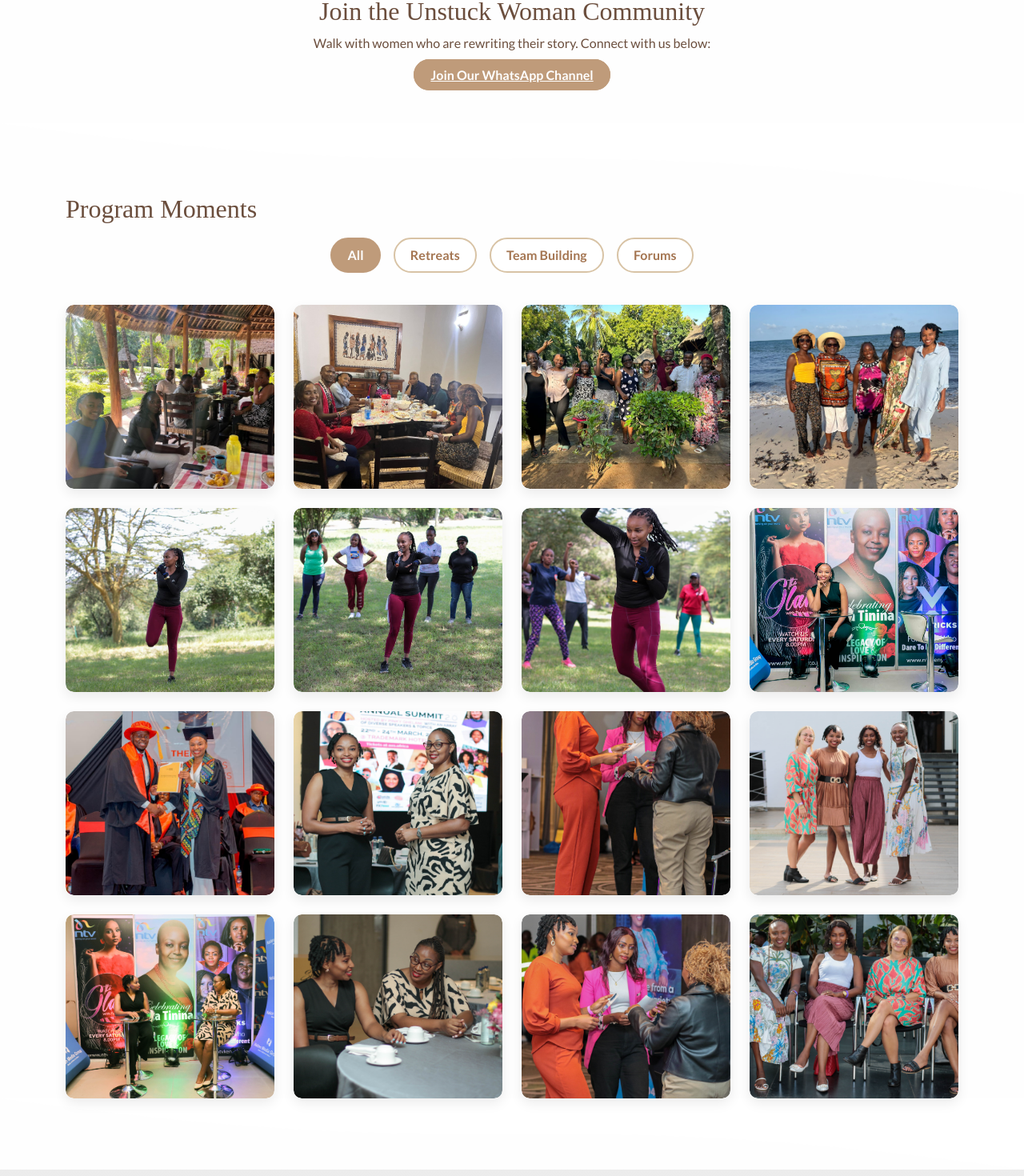
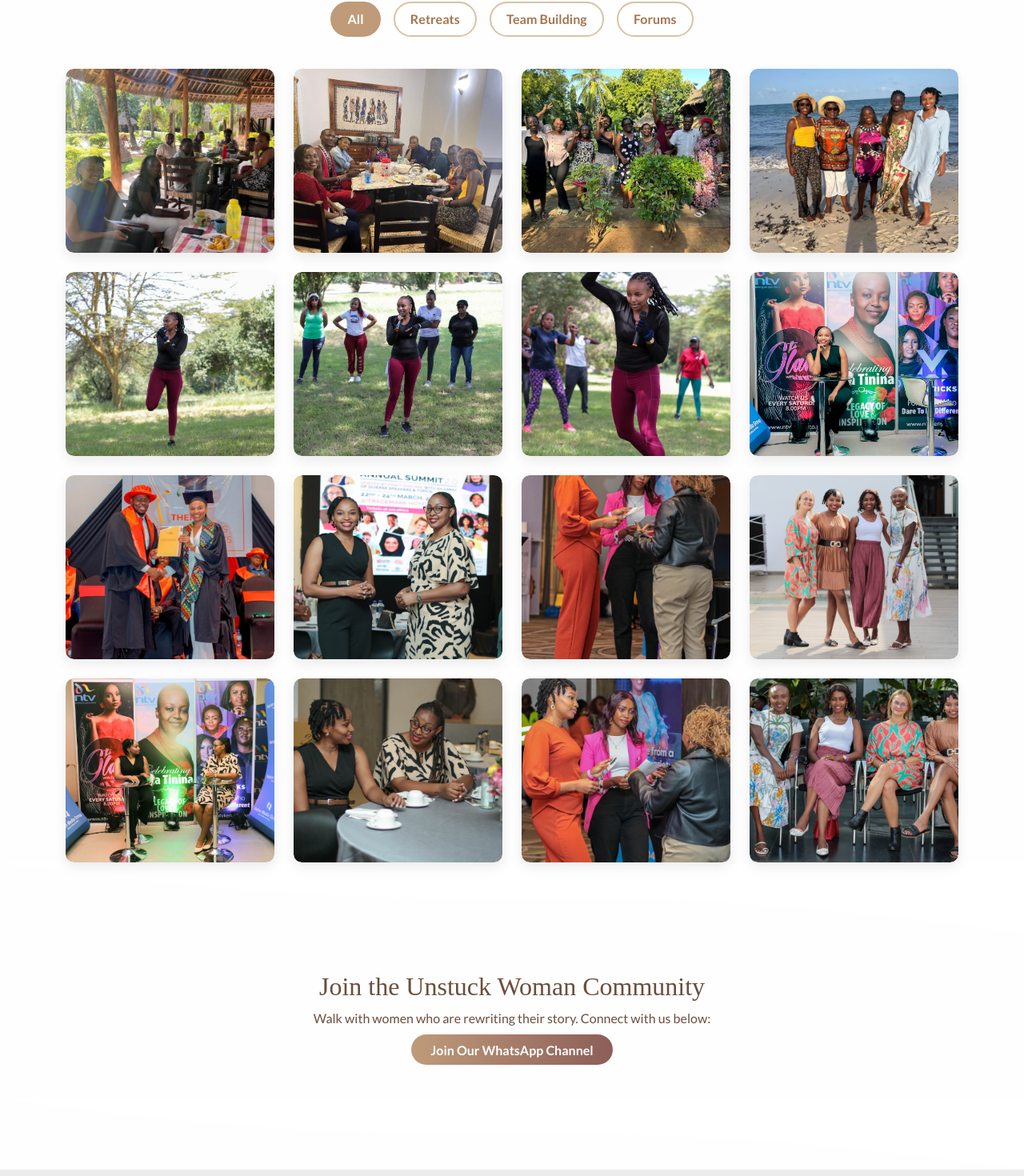
Before and after one commit to CreatorLarry/unstuckwoman_blog, a Next.js app: page / in a window 1280 px wide. Shown: the part 4313-5783 px from the top of the page at 80% size. Built offline with nearby package versions, Linux system fonts and the light colour scheme; grey boxes are pictures that could not be loaded.

Commit message:
blog section complete

```diff
--- a/app/blog/page.tsx
+++ b/app/blog/page.tsx
@@ -30,13 +30,27 @@ export default async function BlogPage() {
   );
 
   return (
-    <div className="min-h-screen" style={{ backgroundColor: 'var(--color-bg)', color: 'var(--color-text)', fontFamily: 'var(--font-primary)' }}>
+    <div
+      className="min-h-screen"
+      style={{
+        backgroundColor: "var(--color-bg)",
+        color: "var(--color-text)",
+        fontFamily: "var(--font-primary)",
+      }}
+    >
       {/* Header */}
       <Navbar />
 
       {/* Blog Section */}
       <main className="container py-5">
-        <h2 className="text-center mb-5" style={{ fontFamily: 'var(--font-heading)', fontSize: '2.5rem', color: '#2a2a2a' }}>
+        <h2
+          className="text-center mb-5"
+          style={{
+            fontFamily: "var(--font-heading)",
+            fontSize: "2.5rem",
+            color: "#2a2a2a",
+          }}
+        >
           Our Blog
         </h2>
         <div className="row" id="blog-list">
@@ -44,28 +58,41 @@ export default async function BlogPage() {
             <div className="col-md-4 mb-4" key={post._id}>
               <div className="blog-card h-100">
                 {post.mainImage?.asset?.url ? (
-                  <div className="position-relative" style={{ height: '220px' }}>
+                  <div
+                    className="position-relative"
+                    style={{ height: "220px" }}
+                  >
                     <Image
                       src={post.mainImage.asset.url}
                       alt={post.title}
                       fill
                       className="card-img-top"
-                      style={{ objectFit: 'cover' }}
+                      style={{ objectFit: "cover" }}
                       sizes="(max-width: 768px) 100vw, (max-width: 1200px) 50vw, 33vw"
                     />
                   </div>
                 ) : (
-                  <div className="bg-gray-200" style={{ height: '220px' }}></div>
+                  <div
+                    className="bg-gray-200"
+                    style={{ height: "220px" }}
+                  ></div>
                 )}
                 <div className="blog-card-body">
-                  <h5 style={{ fontFamily: 'var(--font-heading)', fontWeight: '600', fontSize: '1.25rem', color: '#2a2a2a' }}>
+                  <h5
+                    style={{
+                      fontFamily: "var(--font-heading)",
+                      fontWeight: "600",
+                      fontSize: "1.25rem",
+                      color: "#2a2a2a",
+                    }}
+                  >
                     {post.title}
                   </h5>
-                  <p style={{ color: '#555', fontSize: '0.95rem' }}>
+                  <p style={{ color: "#555", fontSize: "0.95rem" }}>
                     {post.excerpt || "Click to read more..."}
                   </p>
                   <div className="blog-meta">
-                    <small style={{ fontSize: '0.85rem', color: '#777' }}>
+                    <small style={{ fontSize: "0.85rem", color: "#777" }}>
                       {new Date(post.publishedAt).toDateString()}
                     </small>
                   </div>
@@ -73,15 +100,16 @@ export default async function BlogPage() {
                     href={`/post/${post.slug.current}`}
                     className="btn btn-primary mt-3"
                     style={{
-                      background: 'linear-gradient(to right, var(--color-gradient-start), var(--color-gradient-end))',
-                      border: 'none',
-                      fontWeight: '600',
-                      borderRadius: '50px',
-                      padding: '0.5rem 1.5rem',
-                      color: 'var(--color-white)',
-                      transition: '0.3s ease',
-                      textDecoration: 'none',
-                      display: 'inline-block'
+                      background:
+                        "linear-gradient(to right, var(--color-gradient-start), var(--color-gradient-end))",
+                      border: "none",
+                      fontWeight: "600",
+                      borderRadius: "50px",
+                      padding: "0.5rem 1.5rem",
+                      color: "var(--color-white)",
+                      transition: "0.3s ease",
+                      textDecoration: "none",
+                      display: "inline-block",
                     }}
                   >
                     Read More
@@ -93,6 +121,27 @@ export default async function BlogPage() {
         </div>
       </main>
 
+      <section className="join-community text-center py-5">
+        <h2>Join the Unstuck Woman Community</h2>
+        <p>
+          Walk with women who are rewriting their story. Connect with us below:
+        </p>
+        <a
+          href="https://whatsapp.com/channel/0029Vb6GO2q5PO0rVfgF4Q3g"
+          target="_blank"
+          rel="noopener noreferrer"
+          className=" btn-primary mt-3"
+        >
+          Join Our WhatsApp Channel
+        </a>
+      </section>
+
+      <div className="section-divider">
+        <svg viewBox="0 0 1440 100" xmlns="http://www.w3.org/2000/svg">
+          <path d="M0,0 C720,100 720,0 1440,100 L1440,00 L0,0 Z" fill="#fff" />
+        </svg>
+      </div>
+
       <Footer />
     </div>
   );
--- a/app/page.tsx
+++ b/app/page.tsx
@@ -255,27 +255,6 @@ export default function Home() {
         </svg>
       </div>
 
-      <section className="join-community text-center py-5">
-        <h2>Join the Unstuck Woman Community</h2>
-        <p>
-          Walk with women who are rewriting their story. Connect with us below:
-        </p>
-        <a
-          href="https://whatsapp.com/channel/0029Vb6GO2q5PO0rVfgF4Q3g"
-          target="_blank"
-          rel="noopener noreferrer"
-          className="filter-btn active"
-        >
-          Join Our WhatsApp Channel
-        </a>
-      </section>
-
-      <div className="section-divider">
-        <svg viewBox="0 0 1440 100" xmlns="http://www.w3.org/2000/svg">
-          <path d="M0,0 C720,100 720,0 1440,100 L1440,00 L0,0 Z" fill="#fff" />
-        </svg>
-      </div>
-
       {/* Pictorial Section */}
       <section className="gallery-section" id="gallery">
         <div className="container">
@@ -467,6 +446,27 @@ export default function Home() {
         </svg>
       </div>
 
+      <section className="join-community text-center py-5">
+        <h2>Join the Unstuck Woman Community</h2>
+        <p>
+          Walk with women who are rewriting their story. Connect with us below:
+        </p>
+        <a
+          href="https://whatsapp.com/channel/0029Vb6GO2q5PO0rVfgF4Q3g"
+          target="_blank"
+          rel="noopener noreferrer"
+          className=" btn-primary mt-3"
+        >
+          Join Our WhatsApp Channel
+        </a>
+      </section>
+
+      <div className="section-divider">
+        <svg viewBox="0 0 1440 100" xmlns="http://www.w3.org/2000/svg">
+          <path d="M0,0 C720,100 720,0 1440,100 L1440,00 L0,0 Z" fill="#fff" />
+        </svg>
+      </div>
+
       {/* Contact / CTA */}
       <section className="contact-section" id="contact">
         <div className="container">
```
